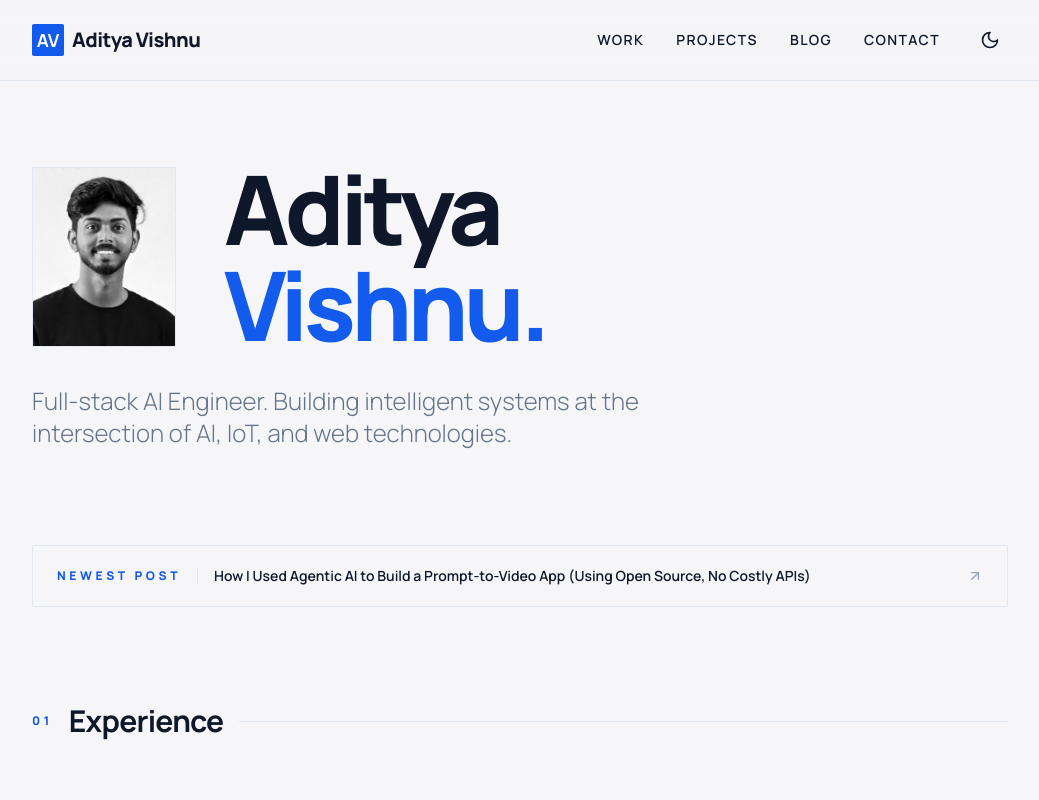
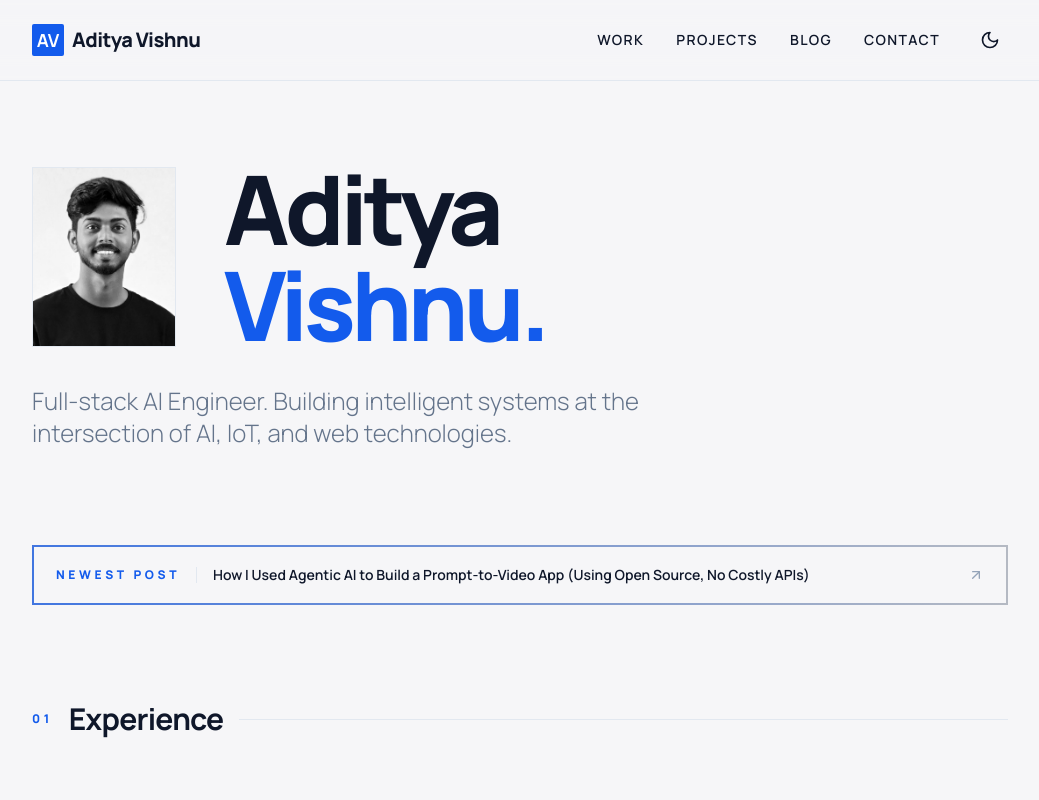
Before and after one commit to iamadityavishnu/iamadityavishnu.github.io, a Next.js app: page / in a window 1280 px wide. Shown: the top 800 px of the page, without its empty margins (120-1159 px from the left). Built offline with nearby package versions, Linux system fonts and the light colour scheme.

Commit message:
feat(home): add animated gradient border latest post banner

```diff
--- a/src/pages/index.js
+++ b/src/pages/index.js
@@ -136,7 +136,7 @@ export default function Home({ latestPost }) {
                     <div className="mb-24">
                         <Link
                             href={`/blog/${latestPost.slug}`}
-                            className="group flex items-center justify-between gap-4 border border-slate-200 dark:border-slate-800 px-6 py-5 hover:border-primary dark:hover:border-primary transition-colors duration-200"
+                            className="gradient-border group flex items-center justify-between gap-4 px-6 py-5"
                         >
                             <div className="flex flex-col sm:flex-row sm:items-center gap-2 sm:gap-4 min-w-0">
                                 <span className="shrink-0 text-xs font-black uppercase tracking-[0.3em] text-primary">
--- a/src/styles/globals.css
+++ b/src/styles/globals.css
@@ -30,3 +30,34 @@
     text-wrap: balance;
   }
 }
+
+@layer components {
+  .gradient-border {
+    position: relative;
+    background: transparent;
+  }
+  .gradient-border::before {
+    content: "";
+    position: absolute;
+    inset: 0;
+    padding: 2px;
+    background: linear-gradient(
+      90deg,
+      #135bec,
+      #c0c0c0,
+      #135bec
+    );
+    background-size: 300% 100%;
+    animation: border-run 3s linear infinite;
+    -webkit-mask:
+      linear-gradient(#fff 0 0) content-box,
+      linear-gradient(#fff 0 0);
+    -webkit-mask-composite: xor;
+    mask-composite: exclude;
+    pointer-events: none;
+  }
+  @keyframes border-run {
+    0%   { background-position: 0% 0%; }
+    100% { background-position: 300% 0%; }
+  }
+}
```
